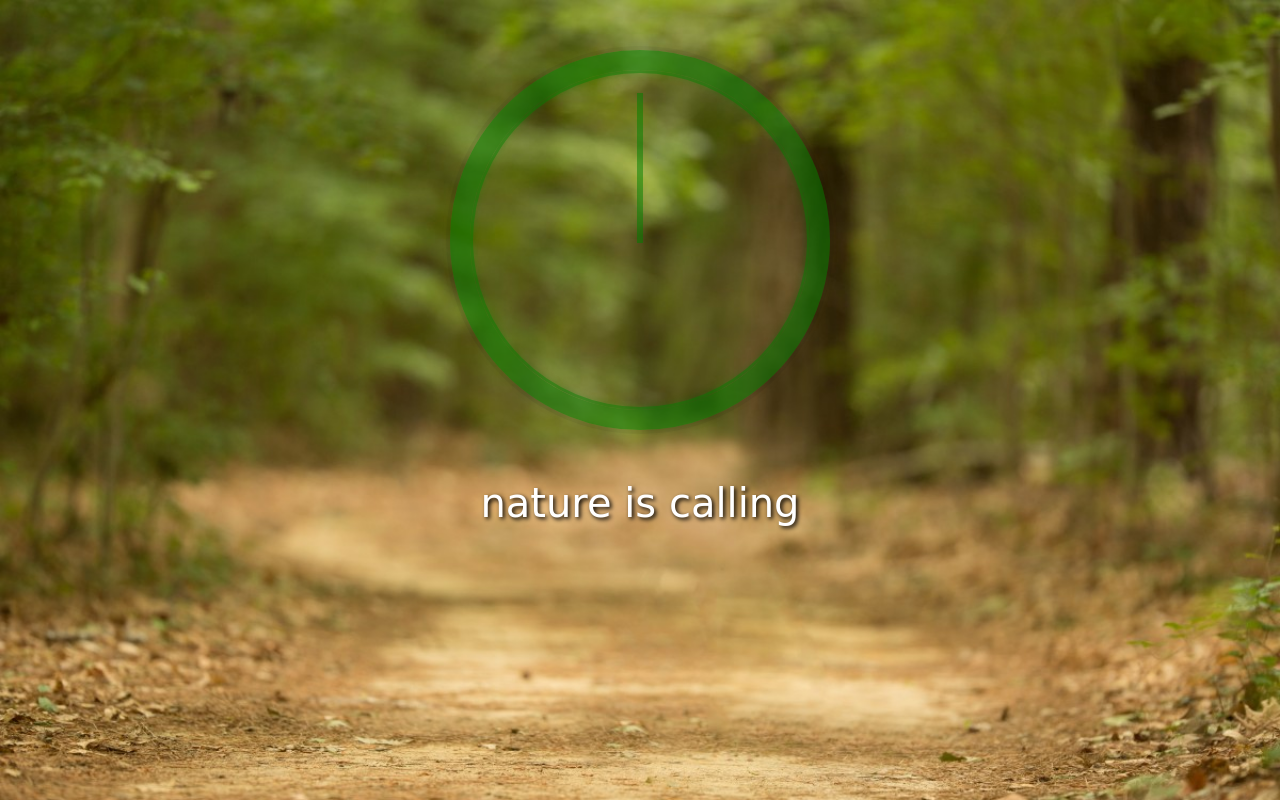
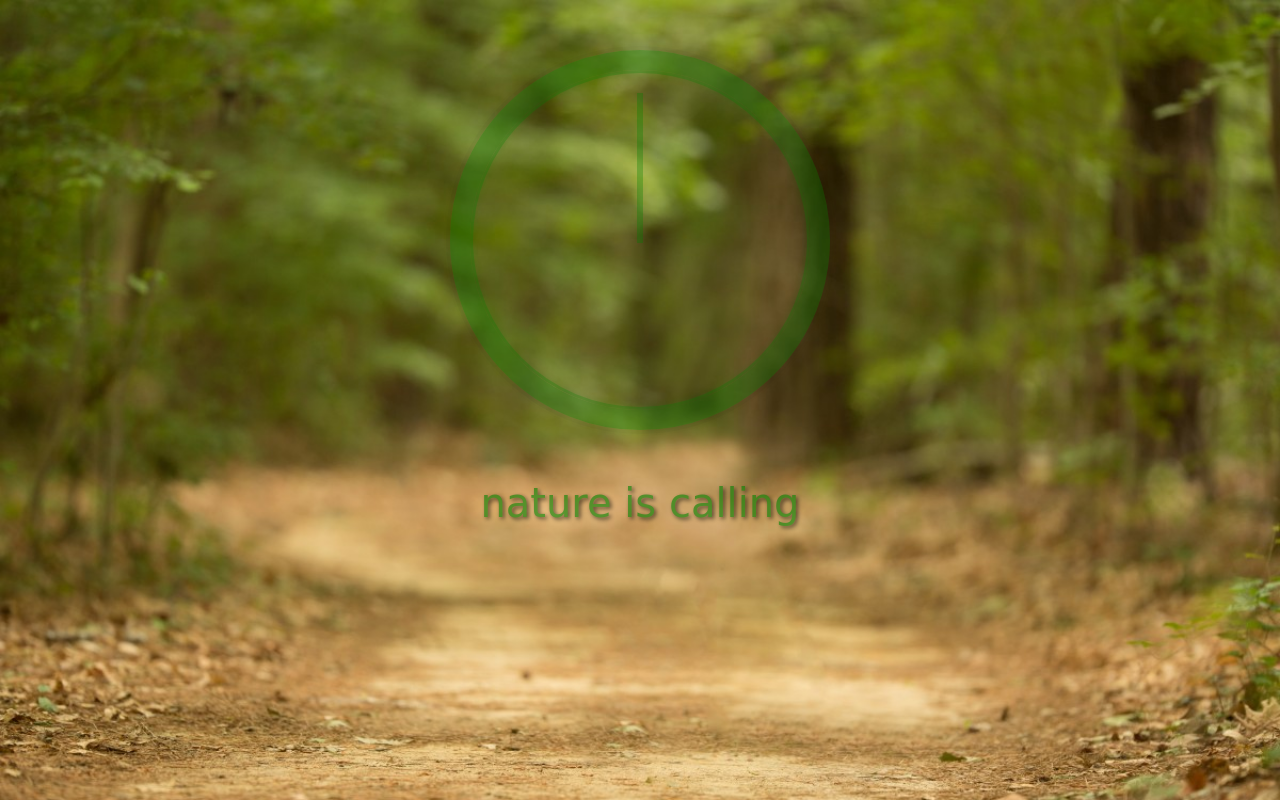
Before and after one commit to MeaghanRea/Portfolio, a website: page Clock/index.html in a window 1280 px wide. Drawn offline with Linux system fonts and the light colour scheme; a web font is replaced by a local one.

Commit message:
edits to styling

```diff
--- a/Clock/style.css
+++ b/Clock/style.css
@@ -5,7 +5,7 @@ html {
 .clock {
 	width: 300px;
 	height: 300px;
-	border: 20px solid green;opacity:0.5;
+	border: 20px solid green;opacity:0.3;
 	border-radius: 50%;
 	margin: 50px auto;
 	position: relative;
@@ -36,6 +36,6 @@ p {
 	text-align: center;
 	font-family: 'Lily Script One', cursive;
 	font-size: 40px;
-	color: white;
+	color: green;opacity: 0.6;
     text-shadow: 2px 2px 4px #000000;
 }
```
